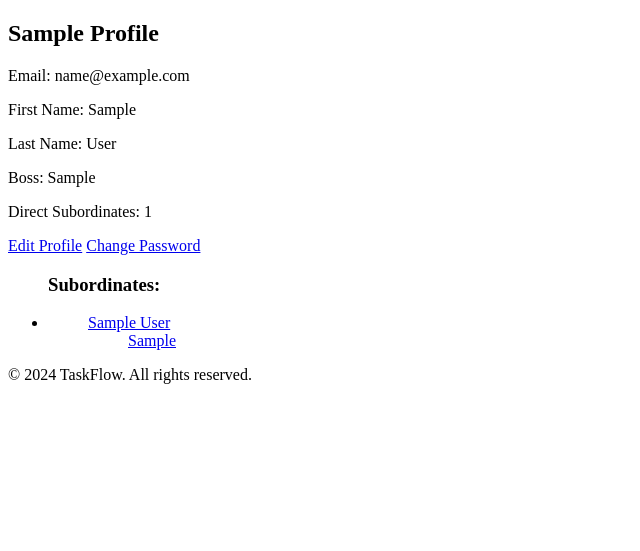
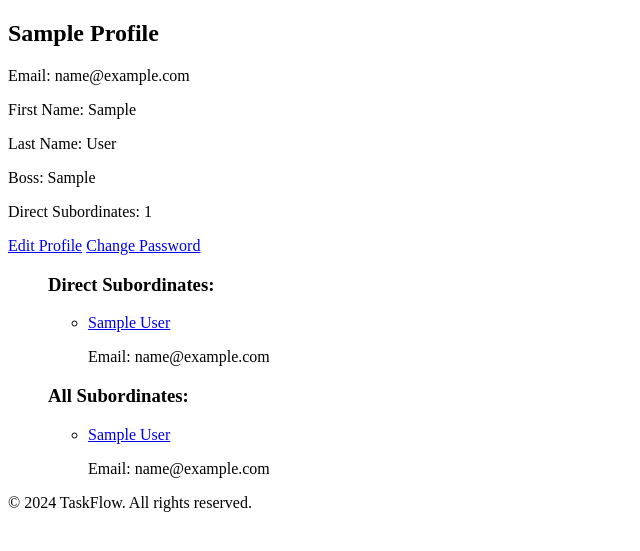
Before and after one commit to GenericName192/TaskFlow, a Django app: page /profile/1/ in a window 1280 px wide. Shown: the part 26-577 px from the top of the page, without its empty margins (0-640 px from the left). Run offline with Django 4.2, Linux system fonts and the light colour scheme; a user stored in the database is signed in; tables that the repository leaves empty hold one stand-in row (values such as "Sample post").

Commit message:
updated profile to now show two lists one with direct subordinates and one with all subordinates.

```diff
--- a/authuser/templates/authuser/profile.html
+++ b/authuser/templates/authuser/profile.html
@@ -11,19 +11,23 @@
     <a href="{% url 'change_password' user_profile.id %}">Change Password</a>
 
     <ul>
-        <h3>Subordinates:</h3>
-        {% if not subordinates_dict %}
-            <p>No subordinates assigned.</p>
-        {% endif %}
-        {% for key, value in subordinates_dict.items %}
-        <li><uL>
-             <a href="{% url 'profile' key.id %}">{{ key.first_name|title }} {{ key.last_name|title }}</a>
-                {% for subordinate in value %}
-                <ul> <a href="{% url 'profile' subordinate.id %}">{{ subordinate.username|title }}</a></ul>
-                {% endfor %}
-        </li></uL>
+        <h3>Direct Subordinates:</h3>
+        {% for subordinate in direct_subordinates %}
+        <ul>
+             <li><a href="{% url 'profile' subordinate.id %}">{{ subordinate.first_name|title }} {{ subordinate.last_name|title }}</a></li>
+                <p>Email: {{ subordinate.email }}</p>
+        </ul>
+        {% empty %}
+            <p>No direct subordinates.</p>
         {% endfor %}
-    </ul>
-
+        <h3>All Subordinates:</h3>
+        {% for subordinate in all_subordinates %}
+        <ul>
+            <li><a href="{% url 'profile' subordinate.id %}">{{ subordinate.first_name|title }} {{ subordinate.last_name|title }}</a></li>
+            <p>Email: {{ subordinate.email }}</p>
+        </ul>
+        {% empty %}
+            <p>No subordinates.</p>
+        {% endfor %}
 
 {% endblock %}
--- a/authuser/views.py
+++ b/authuser/views.py
@@ -17,23 +17,14 @@ def index(request):
 def profile(request, user_id):
     """Render the selected user profile page."""
     user = get_object_or_404(User, id=user_id)
-    subordinates = (
-        user
-        .get_direct_subordinates()
-        .prefetch_related('subordinates')
-    )
-
-    subordinates_dict = {}
-    for subordinate in subordinates:
-        subordinates_dict[
-            subordinate] = list(
-            subordinate.get_direct_subordinates()
-        )
+    direct_subordinates = user.get_direct_subordinates()
+    all_subordinates = user.get_all_subordinates()
 
     return render(request, 'authuser/profile.html',
                   {
                       'user_profile': user,
-                      'subordinates_dict': subordinates_dict
+                      'direct_subordinates': direct_subordinates,
+                      'all_subordinates': all_subordinates
                   })
 
 
```
